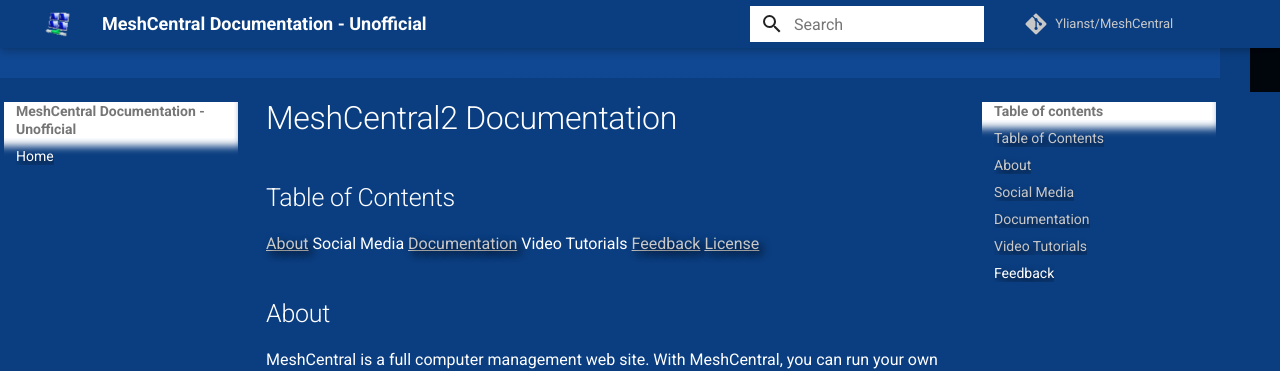
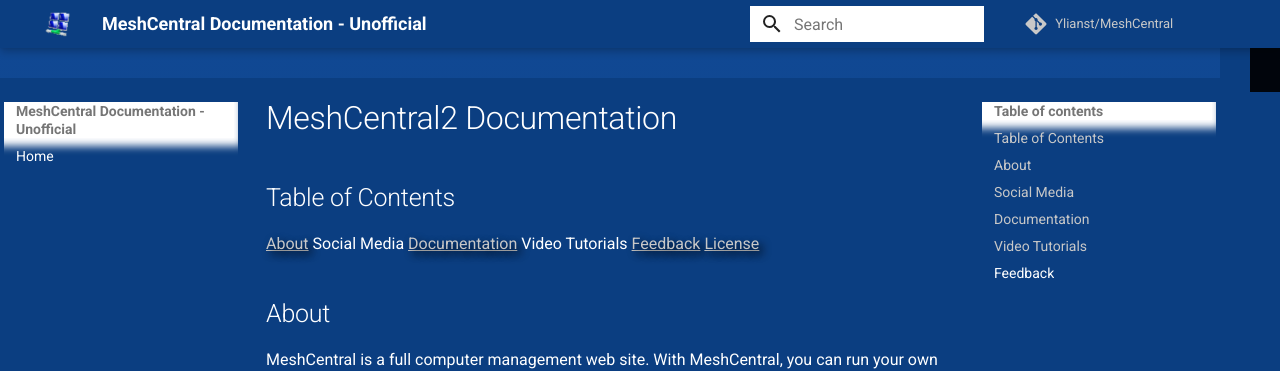
Before and after one commit to silversword411/meshcentraldocs_unofficial, an MkDocs documentation site: the page built from docs/docs/index.md, in a window 1280 px wide. Shown: the top 371 px of the page. Built offline with MkDocs 1.6.1 and Material for MkDocs 9.7.7, drawn with Linux system fonts in a browser that asks for light colours; comment, search, counter and statistics services are not loaded.

Commit message:
css remove     text-shadow: 4px 4px 8px black;

```diff
--- a/docs/docs/stylesheets/extra.css
+++ b/docs/docs/stylesheets/extra.css
@@ -22,7 +22,6 @@
 }
 .md-nav__link {
     color: white;
-    text-shadow: 4px 4px 8px black;
 }
 .md-typeset a {
     color: whitesmoke;
```
